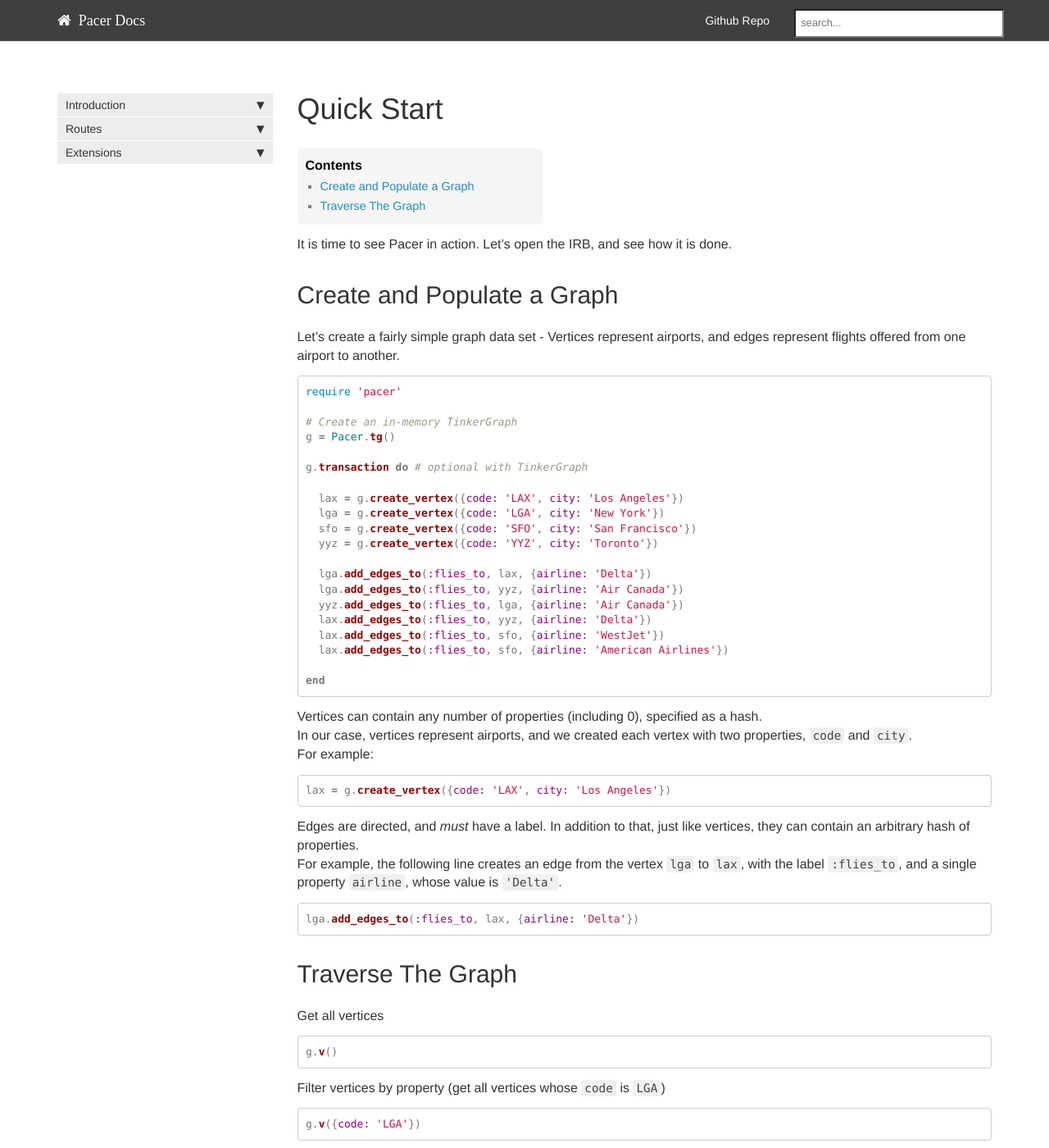
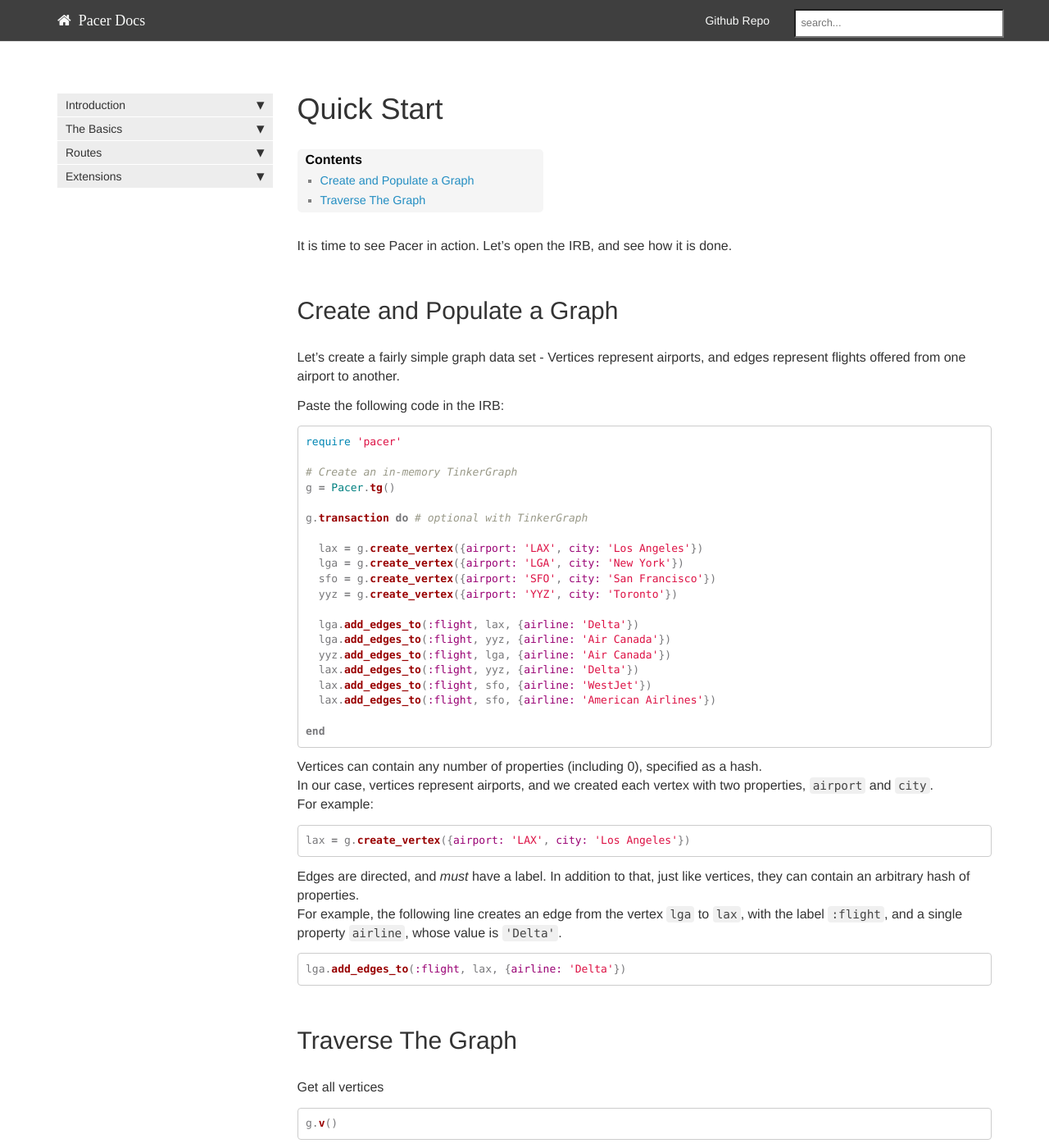
Before and after one commit to pangloss/pacer, a Jekyll site: the page built from pages/introduction/quick_start.md, in a window 1280 px wide and 1400 px high. Shown: the whole window at 82% size. Built offline with Jekyll 4.4.1, drawn with Linux system fonts in a browser that asks for light colours; Markdown is read by kramdown in place of the engine named in the settings; a script that is not in the unit is left out; some of the changed text lies outside the part shown.

Commit message:
Adding content - 'The Basics' section (graph, vertex and edge objects), more on traversals (loop, branch and others). Also, as always, some reogrganization of the existing content.

````diff
--- a/css/projectstyles.css
+++ b/css/projectstyles.css
@@ -21,11 +21,46 @@
   font-weight: 300;
 }
 
-h1, h2, h3, h4, h5, h6 {
-	margin-bottom: 0.8em;
-}
 
 p {
 	margin-top: 0.8em;
 	margin-bottom: 0.8em;
 }
+
+.post-content #toc ul {
+	padding-top: 2px;
+	padding-bottom: 2px;
+}
+
+#toc {
+	margin-top: 30px;
+	margin-bottom: 30px;
+}
+
+.post-content blockquote {
+	margin-top: 30px;
+}
+
+.post-content h1 {
+	margin-top: 60px;
+	margin-bottom: 40px;
+	padding: 0;
+}
+
+.post-content h2 {
+	margin-top: 50px;
+	margin-bottom: 30px;
+	padding: 0;
+}
+
+.post-content h3 {
+	margin-top: 30px;
+	margin-bottom: 15px;
+	padding: 0;
+}
+
+.post-content h4 {
+	margin-top: 20px;
+	margin-bottom: 10px;
+	padding: 0;
+}
--- a/pages/introduction/quick_start.md
+++ b/pages/introduction/quick_start.md
@@ -11,6 +11,8 @@
 Let's create a fairly simple graph data set - Vertices represent airports,
 and edges represent flights offered from one airport to another.
 
+Paste the following code in the IRB:
+
 ```ruby
 require 'pacer'
 
@@ -19,38 +21,38 @@
 
 g.transaction do # optional with TinkerGraph
 
-  lax = g.create_vertex({code: 'LAX', city: 'Los Angeles'})
-  lga = g.create_vertex({code: 'LGA', city: 'New York'})
-  sfo = g.create_vertex({code: 'SFO', city: 'San Francisco'})
-  yyz = g.create_vertex({code: 'YYZ', city: 'Toronto'})
+  lax = g.create_vertex({airport: 'LAX', city: 'Los Angeles'})
+  lga = g.create_vertex({airport: 'LGA', city: 'New York'})
+  sfo = g.create_vertex({airport: 'SFO', city: 'San Francisco'})
+  yyz = g.create_vertex({airport: 'YYZ', city: 'Toronto'})
 
-  lga.add_edges_to(:flies_to, lax, {airline: 'Delta'})
-  lga.add_edges_to(:flies_to, yyz, {airline: 'Air Canada'})
-  yyz.add_edges_to(:flies_to, lga, {airline: 'Air Canada'})
-  lax.add_edges_to(:flies_to, yyz, {airline: 'Delta'})
-  lax.add_edges_to(:flies_to, sfo, {airline: 'WestJet'})
-  lax.add_edges_to(:flies_to, sfo, {airline: 'American Airlines'})
+  lga.add_edges_to(:flight, lax, {airline: 'Delta'})
+  lga.add_edges_to(:flight, yyz, {airline: 'Air Canada'})
+  yyz.add_edges_to(:flight, lga, {airline: 'Air Canada'})
+  lax.add_edges_to(:flight, yyz, {airline: 'Delta'})
+  lax.add_edges_to(:flight, sfo, {airline: 'WestJet'})
+  lax.add_edges_to(:flight, sfo, {airline: 'American Airlines'})
 
 end
 ```
 
 
 Vertices can contain any number of properties (including 0), specified as a hash.
-In our case, vertices represent airports, and we created each vertex with two properties, `code` and `city`.
+In our case, vertices represent airports, and we created each vertex with two properties, `airport` and `city`.
 For example:
 
 ```ruby
-lax = g.create_vertex({code: 'LAX', city: 'Los Angeles'})
+lax = g.create_vertex({airport: 'LAX', city: 'Los Angeles'})
 ```
 
 
 
 Edges are directed, and _must_ have a label.
 In addition to that, just like vertices, they can contain an arbitrary hash of properties.
-For example, the following line creates an edge from the vertex `lga` to `lax`, with the label `:flies_to`, and a single property `airline`, whose value is `'Delta'`.
+For example, the following line creates an edge from the vertex `lga` to `lax`, with the label `:flight`, and a single property `airline`, whose value is `'Delta'`.
 
 ```ruby
-lga.add_edges_to(:flies_to, lax, {airline: 'Delta'})
+lga.add_edges_to(:flight, lax, {airline: 'Delta'})
 ```
 
 ## Traverse The Graph
@@ -61,33 +63,33 @@
 g.v()
 ```
 
-Filter vertices by property (get all vertices whose `code` is `LGA`)
+Filter vertices by property (get all vertices whose `airport` is `LGA`)
 
 ```ruby
-g.v({code: 'LGA'})
+g.v({airport: 'LGA'})
 ```
 
 Access properties
 
 ```ruby
-g.v({code: 'LGA'})['city']
+g.v({airport: 'LGA'})['city']
 ```
 
 Get edges based on vertices.
 
 ```ruby
 # Outgoing edges
-g.v({code: 'LGA'}).out_e()
+g.v({airport: 'LGA'}).out_e()
 # Incoming edges
-g.v({code: 'LGA'}).in_e()
+g.v({airport: 'LGA'}).in_e()
 # Both
-g.v({code: 'LGA'}).both_e()
+g.v({airport: 'LGA'}).both_e()
 ```
 
 __Example:__ Get all airlines flying in or out of LaGuardia airport
 
 ```ruby
-g.v({code: 'LGA'}).both_e()['airline'].uniq
+g.v({airport: 'LGA'}).both_e()['airline'].uniq
 ```
 
 If you run the command above on the irb, you should see the output:
@@ -95,7 +97,7 @@
 ```ruby
 "Air Canada"        "American Airlines" "Delta"
 Total: 3
-#<GraphV -> V-Property(code=="LGA") -> bothE -> Obj(airline) -> decode -> uniq>
+#<GraphV -> V-Property(airport=="LGA") -> bothE -> Obj(airline) -> decode -> uniq>
 ```
 
 We can also get edges from the graph.
````
Also changed, not shown: _data/sidebar.yml (+10 -4 lines), pages/routes/filters.md (+1 -1 lines), pages/routes/routes_101.md (renamed from pages/routes/routes_basics.md, +2 -2 lines), pages/routes/routes_indices.md (deleted, +0 -26 lines), pages/routes/routes_traversals.md (+230 -63 lines), pages/the_basics/edge.md (added, +64 -0 lines), pages/the_basics/graph.md (added, +112 -0 lines), pages/the_basics/vertex.md (added, +116 -0 lines), images/branch_diagram.png (added), images/loop_diagram.png (added).
